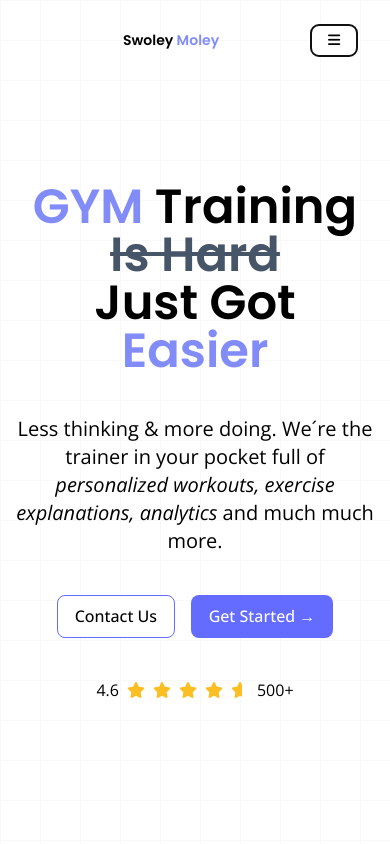
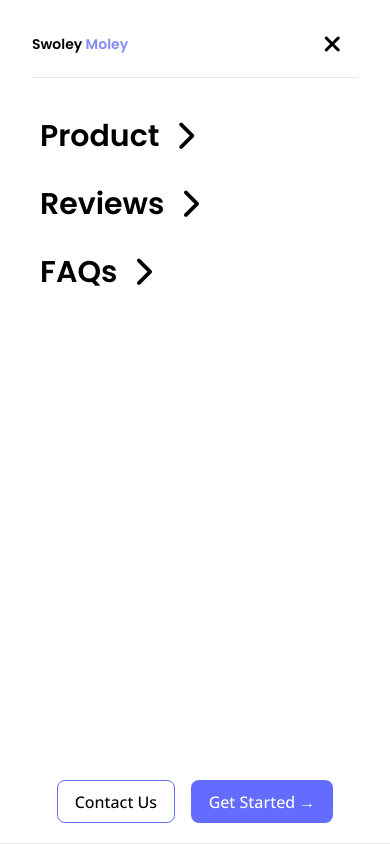
Before and after one commit to MadelinFg/gym-landing-page, a SvelteKit app: page / in a window 390 px wide. Both pictures are taken after a click on the button 334 px from the left and 40 px from the top of the page. Shown: the top 844 px of the page. Built offline with nearby package versions, Linux system fonts and the light colour scheme.

Commit message:
Add structure, styles and logic for mobile menu

```diff
--- a/src/app.css
+++ b/src/app.css
@@ -61,3 +61,17 @@
 .dropShadow {
     filter: drop-shadow(-10.8923px 14.523px, 35.0973px rgba(29, 140, 242, 0.2));
 }
+
+.fadeIn {
+    animation: fadeIn 300ms ease-in forwards;
+}
+
+@keyframes fadeIn {
+    from {
+        opacity: 0;
+    }
+
+    to {
+        opacity: 1;
+    }
+}
--- a/src/components/Header.svelte
+++ b/src/components/Header.svelte
@@ -1,13 +1,14 @@
 <script>
-
+    import {openModal} from "../store"
 </script>
 
 <header class="flex flex-col relative z-20">
     <div class="max-w-[1400px] mx-auto w-full flex items-center justify-between p-4 py-6">
-        <a href=""></a>
-        <h1 class="font-semibold">Swoley <span class="text-indigo-400">Moley</span></h1>
+        <a href="/">
+            <h1 class="font-semibold">Swoley <span class="text-indigo-400">Moley</span></h1>
+        </a>
 
-        <button class="md:hidden grid place-items-center">
+        <button on:click={() => $openModal = true} class="md:hidden grid place-items-center">
             <i class="fa-solid fa-bars"></i>
         </button>
 
--- a/src/routes/+layout.svelte
+++ b/src/routes/+layout.svelte
@@ -1,7 +1,64 @@
 <script>
+  import CTAs from "../components/CTAs.svelte"
+  import Footer from "../components/Footer.svelte";
+
   import "../app.css";
-  import Footer from "../components/Footer.svelte";
+
+  import {openModal} from "../store"
+    import Header from "../components/Header.svelte";
+
+  let y
+
+  $: outerHeight = 0
+
+  function reroute(href) {
+    $openModal = false
+
+    window.location.href = href
+  }
 </script>
+
+{#if $openModal}
+  <div class="fixed top-0 left-0 w-screen h-screen border-b bg-white z-50 flex flex-col gap-8 p-5 px-8 md:hidden">
+    <div class="flex items-center justify-between gap-4 border-b pb-2">
+      <h1 class="font-semibold">Swoley <span class="text-indigo-400">Moley</span></h1>
+
+      <button on:click={() => $openModal = false} class="outline-none border-none">
+        <i class="fa-solid fa-xmark text-2xl" />
+      </button>
+    </div>
+
+    <div class="flex flex-1 flex-col gap-4">
+      <button on:click={() => reroute("#product")} class="outline-none border-none p-2 group duration-200 cursor-pointer text-left">
+        <p class="duration-200 group-hover:pl-2 poppins text-3xl flex items-center font-semibold">Product
+          <i class="fa-solid fa-chevron-right text-sl pl-4" />
+        </p>
+      </button>
+      <button on:click={() => reroute("#reviews")} class="outline-none border-none p-2 group duration-200 cursor-pointer text-left">
+        <p class="duration-200 group-hover:pl-2 poppins text-3xl flex items-center font-semibold">Reviews
+          <i class="fa-solid fa-chevron-right text-sl pl-4" />
+        </p>
+      </button>
+      <button on:click={() => reroute("#faqs")} class="outline-none border-none p-2 group duration-200 cursor-pointer text-left">
+        <p class="duration-200 group-hover:pl-2 poppins text-3xl flex items-center font-semibold">FAQs
+          <i class="fa-solid fa-chevron-right text-sl pl-4" />
+        </p>
+      </button>
+    </div>
+
+    <div class="flex flex-col items-center justify-center">
+      <CTAs />
+    </div>
+  </div>
+{/if}
+
+{#if y > outerHeight}
+  <div class="bg-white fixed top-0 w-full flex flex-col z-20 px-4 fadeIn">
+    <Header />
+  </div>
+{/if}
 
 <slot />
 <Footer />
+
+<svelte:window bind:scrollY={y} bind:outerHeight />
```
